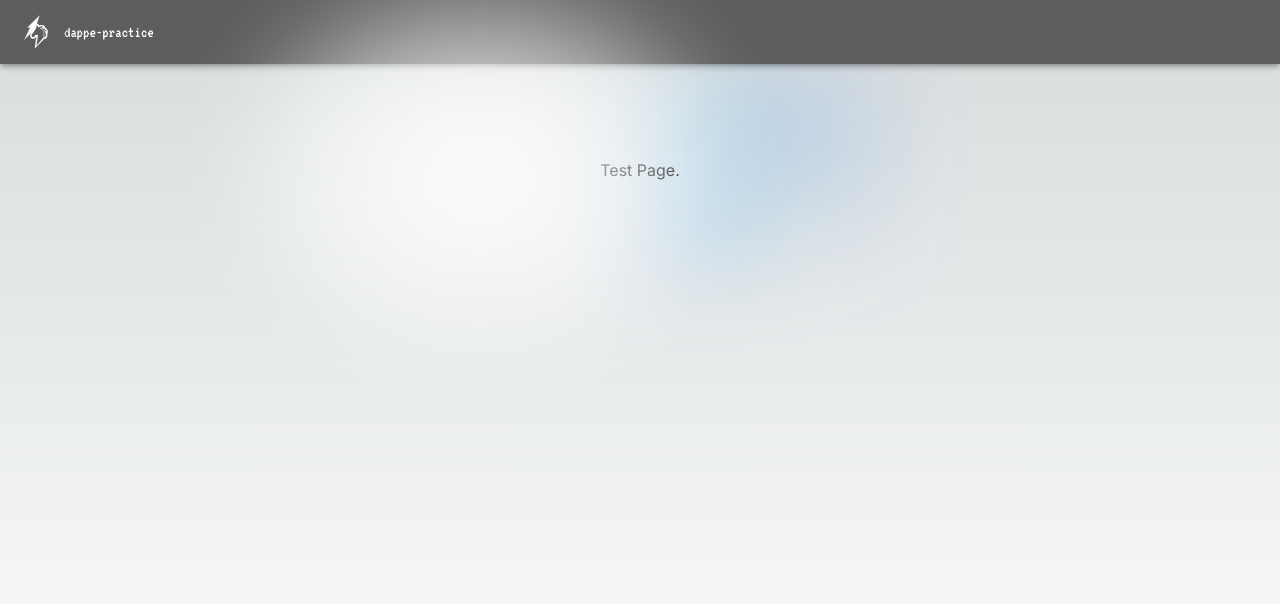
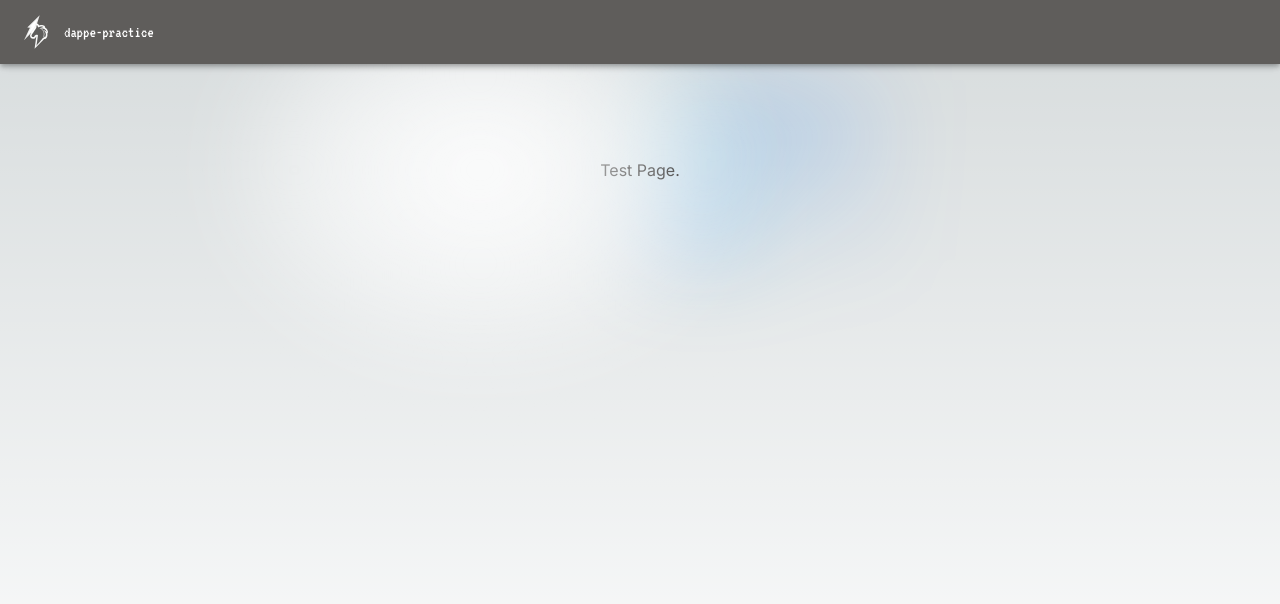
Before and after one commit to dappe0111/dappe-practice-next, a Next.js app: page /test in a window 1280 px wide. Shown: the top 604 px of the page. Built offline with nearby package versions, Linux system fonts and the light colour scheme.

Commit message:
z-index修正

```diff
--- a/src/components/LV3/Header.tsx
+++ b/src/components/LV3/Header.tsx
@@ -61,6 +61,7 @@ const Header: React.FC = () => {
           backgroundColor: "#5f5d5b",
           position: "fixed",
           top: "0",
+          zIndex: "9999",
         }}
       >
         <StyledToolbar>
```
